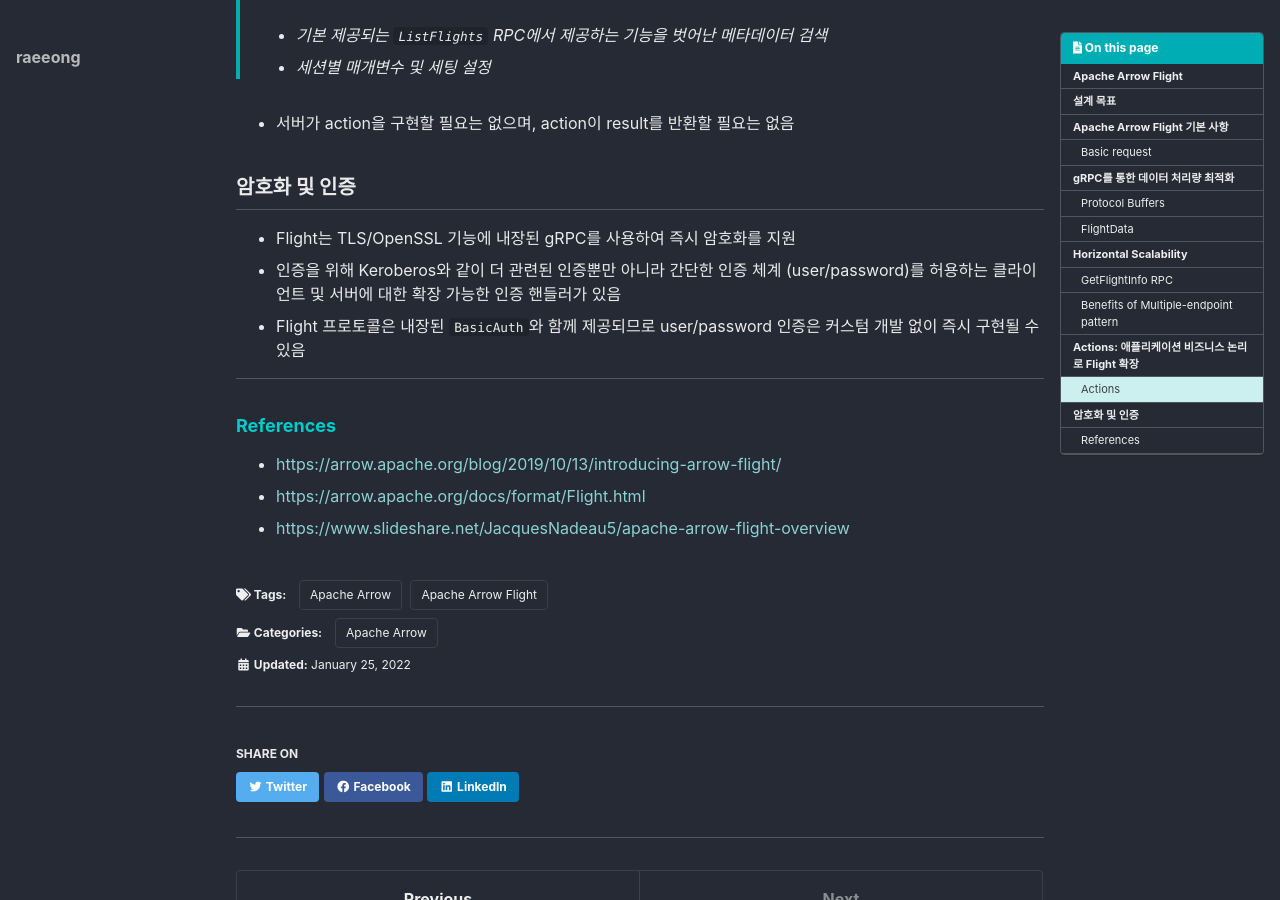
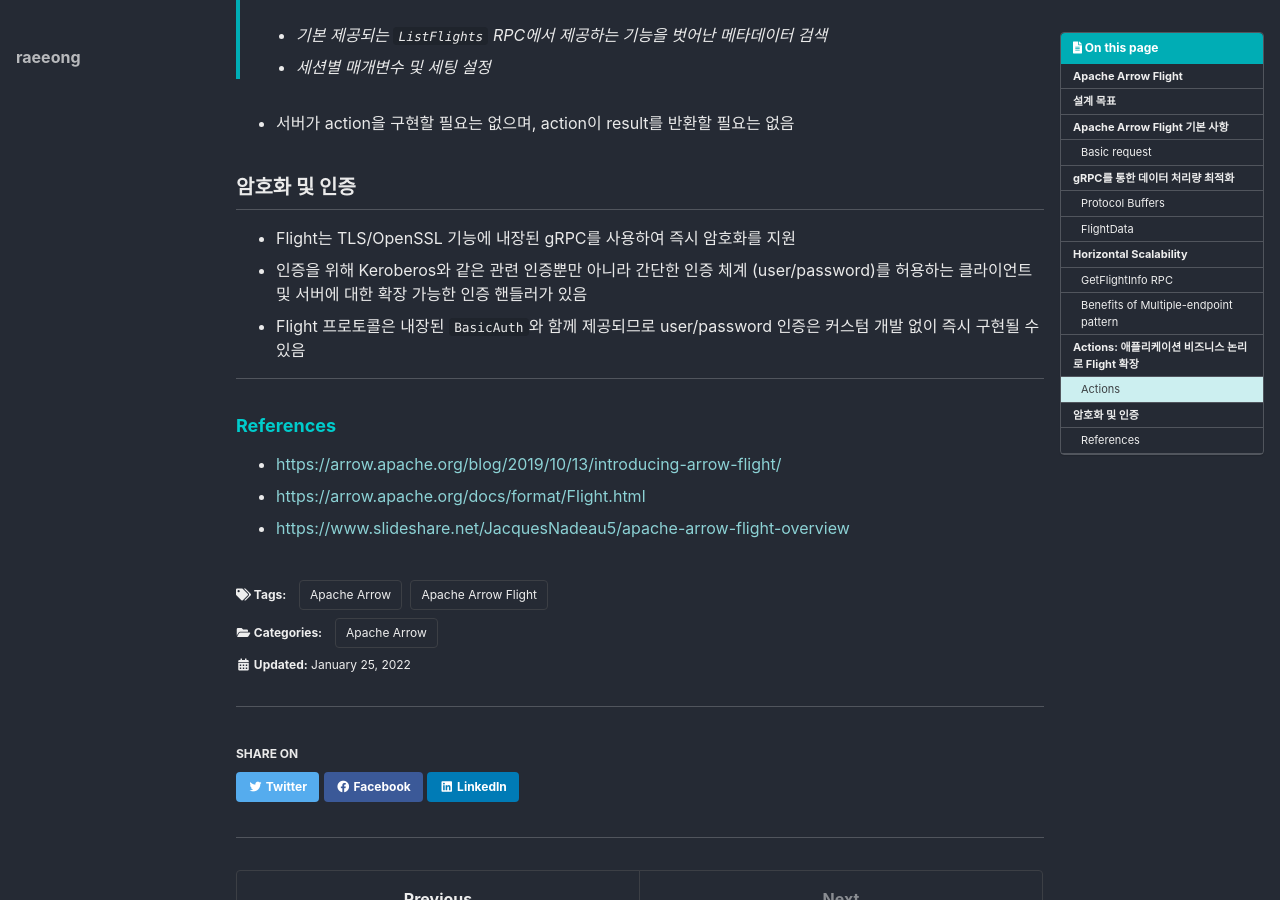
Before and after one commit to friedegg818/friedegg818.github.io, a Jekyll site: the page built from _posts/2022-01-25-ArrowFlight.md, in a window 1280 px wide and 900 px high, scrolled down 3951 px. Built offline with Jekyll 4.4.1, drawn with Linux system fonts in a browser that asks for light colours; cached includes are drawn as plain includes; some web fonts are replaced; some of the changed text lies outside the part shown.

Commit message:
220126 update

```diff
--- a/_posts/2022-01-25-ArrowFlight.md
+++ b/_posts/2022-01-25-ArrowFlight.md
@@ -128,7 +128,7 @@ last_modified_At: 2022-01-26
 
 ## 암호화 및 인증
 - Flight는 TLS/OpenSSL 기능에 내장된 gRPC를 사용하여 즉시 암호화를 지원
-- 인증을 위해 Keroberos와 같이 더 관련된 인증뿐만 아니라 간단한 인증 체계 (user/password)를 허용하는 클라이언트 및 서버에 대한 확장 가능한 인증 핸들러가 있음
+- 인증을 위해 Keroberos와 같은 관련 인증뿐만 아니라 간단한 인증 체계 (user/password)를 허용하는 클라이언트 및 서버에 대한 확장 가능한 인증 핸들러가 있음
 - Flight 프로토콜은 내장된 `BasicAuth`와 함께 제공되므로 user/password 인증은 커스텀 개발 없이 즉시 구현될 수 있음
 
 
```
Also changed, not shown: other parts of _posts/2022-01-25-ArrowFlight.md (+1 -1 lines).
